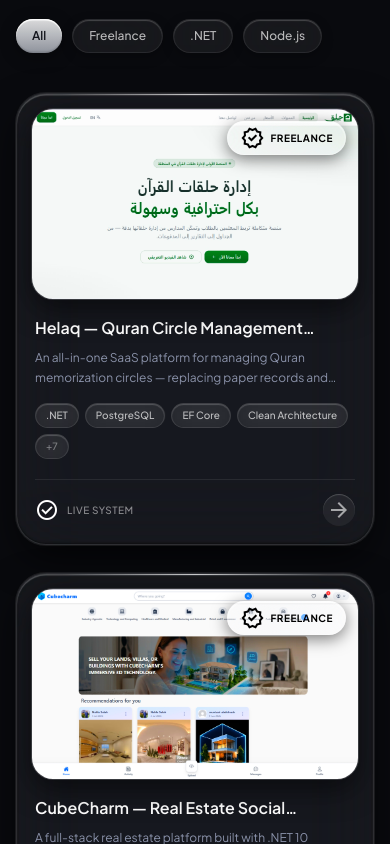
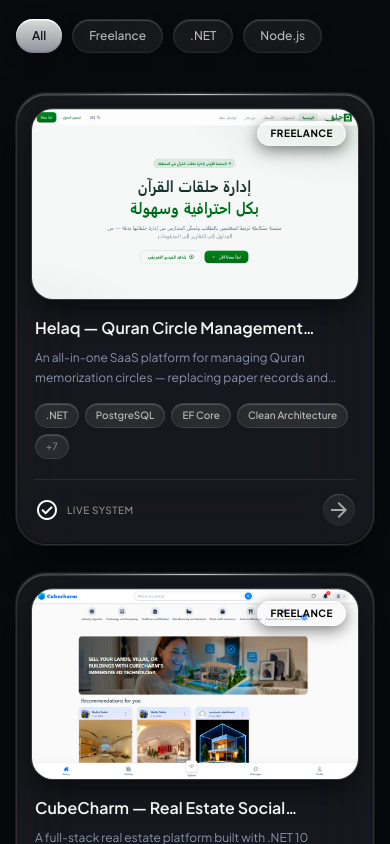
Before and after one commit to aboellil0/glassy-portfolio, a Next.js app: page / in a window 390 px wide. Shown: the part 1080-1924 px from the top of the page. Built offline with nearby package versions, Linux system fonts and the light colour scheme.

Commit message:
feat: add responsive Projects section with filtering and details modal

```diff
--- a/src/components/Projects.tsx
+++ b/src/components/Projects.tsx
@@ -74,8 +74,7 @@
                   className="object-cover group-hover:scale-105 transition-transform duration-700"
                 />
                 {project.freelance && (
-                  <div className="absolute top-3 right-3 px-3 py-1 rounded-full bg-white/[0.18] backdrop-blur-2xl shadow-[inset_0_1px_1px_rgba(255,255,255,0.6),0_4px_16px_rgba(0,0,0,0.5)] border border-white/[0.25] text-[10px] font-bold uppercase tracking-wider flex items-center gap-1.5 z-10">
-                    <span className={`material-symbols-outlined text-[13px] ${project.lightImage ? 'text-white' : 'text-black'}`}>verified</span>
+                  <div className="absolute top-3 right-3 px-3 py-1 rounded-full bg-white/[0.18] backdrop-blur-2xl shadow-[inset_0_1px_1px_rgba(255,255,255,0.6),0_4px_16px_rgba(0,0,0,0.5)] border border-white/[0.25] text-[10px] font-bold uppercase tracking-wider flex items-center z-10">
                     <span className={project.lightImage ? 'text-white' : 'text-black'}>
                       Freelance
                     </span>
```
